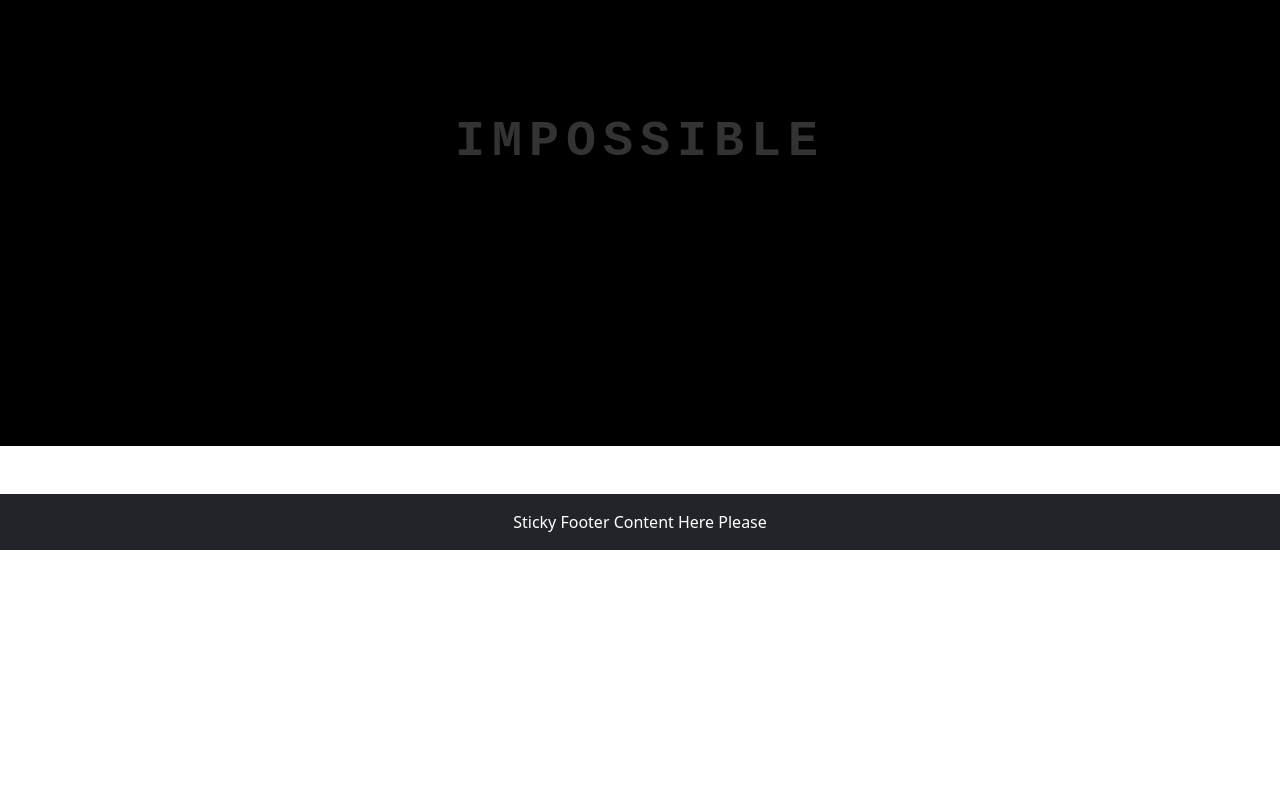
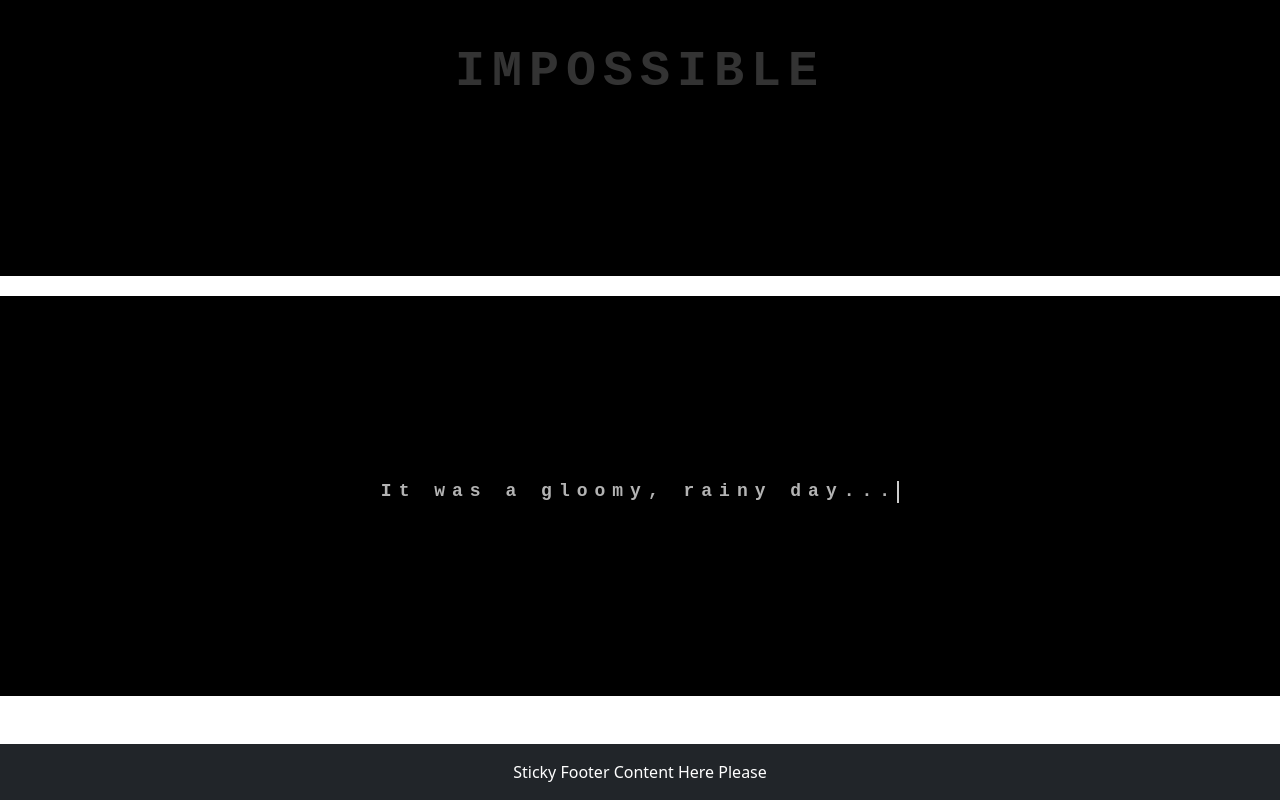
Before and after one commit to delvalj/vue3-bootstrap5-landing, a Vue app: page / in a window 1280 px wide. Shown: the part 2178-2978 px from the top of the page. Before the commit the page ends 2728 px from the top, so only its background shows below. Built offline with nearby package versions, Linux system fonts and the light colour scheme; no server answers.

Commit message:
typewriter animation

```diff
--- a/src/App.vue
+++ b/src/App.vue
@@ -6,6 +6,7 @@
   <ShineBanner></ShineBanner>
   <jumbotron></jumbotron>
   <ImposibleBanner></ImposibleBanner>
+  <Typewriter></Typewriter>
   <Footer></Footer>
 </template>
 
@@ -18,6 +19,7 @@ import Footer from "@/components/Footer";
 import Carousel from "@/components/Carousel";
 import ImposibleBanner from "@/components/ImpossibleBanner";
 import ShineBanner from "@/components/ShineBanner";
+import Typewriter from "@/components/Typewriter";
 
 
 export default {
@@ -30,7 +32,8 @@ export default {
     Footer,
     Carousel,
     ImposibleBanner,
-    ShineBanner
+    ShineBanner,
+    Typewriter
   }
 }
 </script>
--- a/src/components/ImpossibleBanner.vue
+++ b/src/components/ImpossibleBanner.vue
@@ -19,7 +19,7 @@ body {
   display: flex;
   align-items: center;
   justify-content: center;
-  min-height: 75vh;
+  min-height: 50vh;
 }
 
 h1 {
--- a/src/components/Jumbotron.vue
+++ b/src/components/Jumbotron.vue
@@ -3,16 +3,13 @@
     <div class="row">
       <div class="col-md-7"><img src="https://picsum.photos/id/237/600/400" alt="img"></div>
       <div class="col-md-5">
-
         <h1 class="font-weight-light"> TAGLINE </h1>
-
         <p class="mt-4">
           Lorem ipsum dolor sit amet, consectetur adipisicing elit. Aliquid atque distinctio ex facere illo magni
           possimus quia sed, sunt suscipit!
         </p>
         <button type="button" class="btn btn-primary"> Call to Action!</button>
       </div>
-
     </div>
   </div>
 </template>
@@ -26,8 +23,6 @@ export default {
 
 <!-- Add "scoped" attribute to limit CSS to this component only -->
 <style scoped>
-
-
 @import url('https://fonts.googleapis.com/css2?family=Montserrat:wght@500&display=swap');
 
 </style>
--- a/src/components/ShineBanner.vue
+++ b/src/components/ShineBanner.vue
@@ -13,7 +13,7 @@ export default {
 <style scoped>
 body {
   padding: 0;
-  margin: 0;
+  margin: 30px 0 30px 0;
   background-color: black;
   display: flex;
   align-items: center;
--- /dev/null
+++ b/src/components/Typewriter.vue
@@ -0,0 +1,58 @@
+<template>
+  <body>
+  <h1>It was a gloomy, rainy day...</h1>
+  </body>
+
+</template>
+
+<script>
+export default {
+name: "TypeWritting"
+}
+</script>
+
+<style scoped>
+@import url('https://fonts.googleapis.com/css2?family=Anonymous+Pro:ital@0;1&display=swap');
+
+body {
+  padding: 0;
+  margin: 20px 0 20px 0;
+  background-color: #000000;
+  display: flex;
+  align-items: center;
+  justify-content: center;
+  min-height: 50vh;
+
+}
+
+h1 {
+  font-family: "Anonymus Pro", monospace;
+  font-size: 18px;
+  color: hsl(0,0%, 70%);
+  font-weight: bold;
+  letter-spacing:7px;
+  cursor: pointer;
+  border-right: 2px solid hsl(0, 0%, 80%);
+  animation: typewriter 5s steps(40) normal , blinkTextCursor 0.5s infinite;
+  white-space: nowrap;
+  overflow: hidden;
+}
+
+@keyframes typewriter {
+  from {
+    width: 0;
+  }
+  to {
+    width: 711px;
+  }
+}
+
+@keyframes blinkTextCursor {
+  from {
+    border-right-color: hsl(0, 0%, 80%);
+  }
+  to {
+    border-right-color: transparent ;
+  }
+}
+</style>
```
